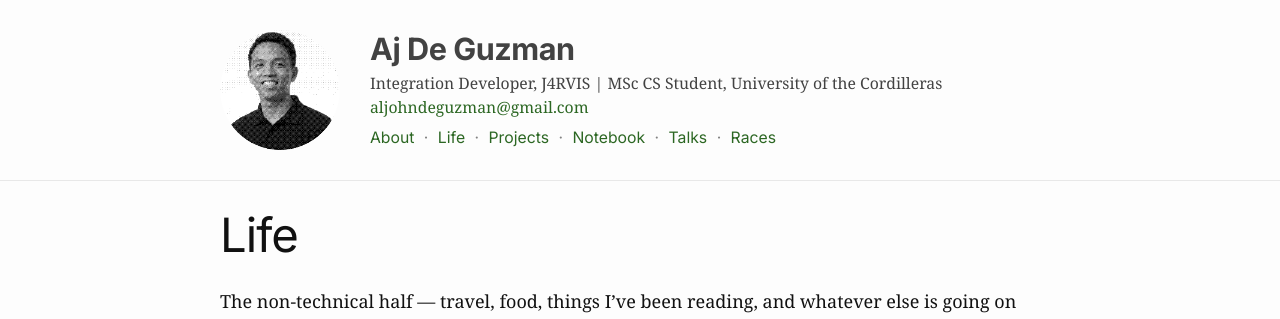
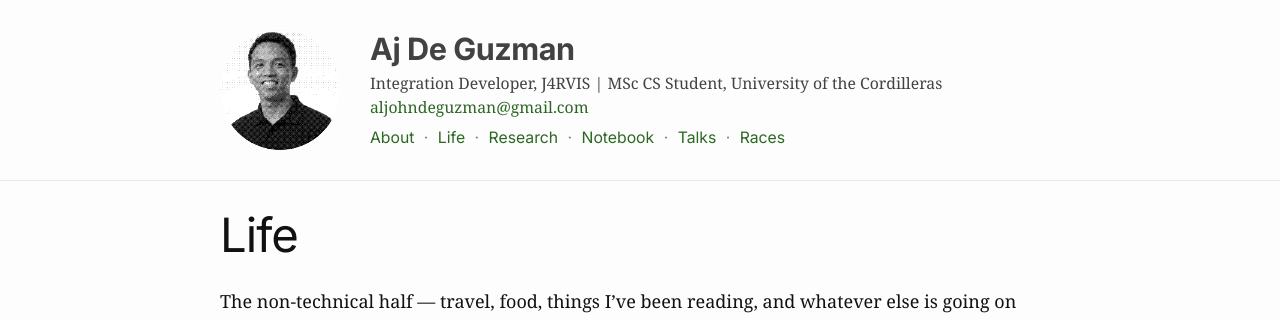
Before and after one commit to ajdeguzman/ajdeguzman.github.io, a Jekyll site: the page built from life.md, in a window 1280 px wide. Shown: the top 319 px of the page. Built offline with Jekyll 4.4.1, drawn with Linux system fonts in a browser that asks for light colours.

Commit message:
hide projects, introduce research

```diff
--- a/_config.yml
+++ b/_config.yml
@@ -43,7 +43,7 @@ maintenance_message: I'm making a few updates. Please check back soon.
 header_pages:
   - about.md
   - life.md
-  - projects.md
+  - research.md
   - notebook.md
   - talks.md
   - races.md
--- a/_layouts/page.html
+++ b/_layouts/page.html
@@ -12,7 +12,7 @@ layout: default
   </div>
 
   {%- comment -%}
-    Index pages (Notebook, Talks, Races, Projects) shouldn't carry comments,
+    Index pages (Notebook, Talks, Races, Projects, Research) shouldn't carry comments,
     so pages opt in with `comments: true` rather than opting out.
   {%- endcomment -%}
   {%- if page.comments -%}
```
Also changed, not shown: research.md (added, +8 -0 lines).
